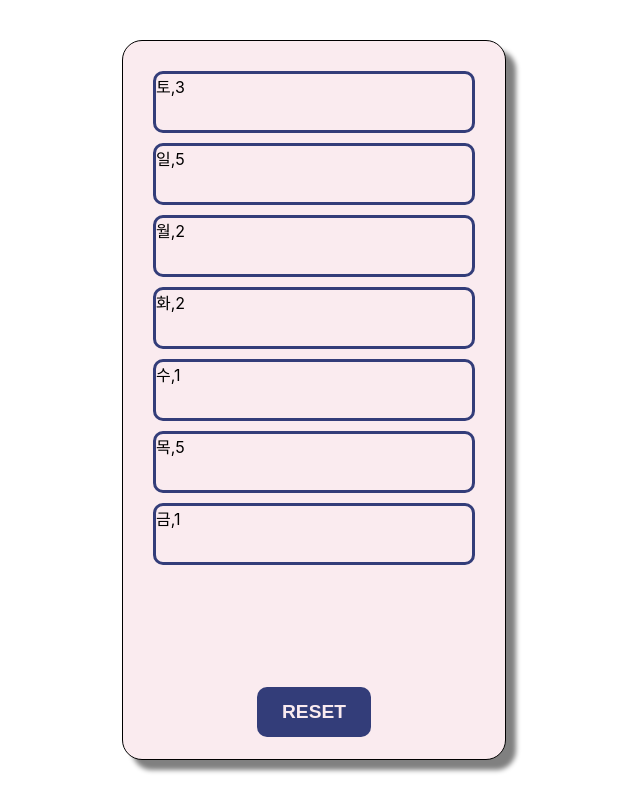
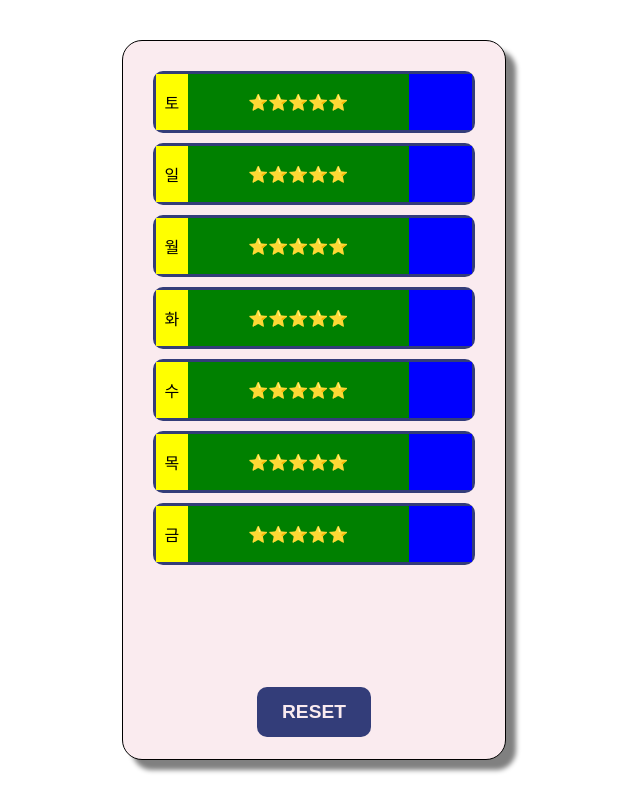
Before and after one commit to nggoong/hanghae-weekly-grade, a React (Create React App) app: page / in a window 1280 px wide. Shown: the whole page, without its empty margins (326-966 px from the left). Built offline with nearby package versions, Linux system fonts and the light colour scheme.

Commit message:
코드 다듬기 및 요일별 리스트 UI 레이아웃 구성

```diff
--- a/src/App.js
+++ b/src/App.js
@@ -1,4 +1,4 @@
-import React, {useEffect, useState, useRef} from 'react'
+import React, { useEffect, useState } from 'react'
 import styled from 'styled-components'
 import GradeBar from './components/GradeBar';
 
@@ -19,7 +19,7 @@ function App() {
       day_and_score.push({day:sample_day[today++ % 7], score: new_score});
     }
     setDatas(day_and_score);
-  }, []);
+  }, [setDatas]);
 
 
   return (
--- a/src/components/GradeBar.js
+++ b/src/components/GradeBar.js
@@ -1,16 +1,7 @@
 import React from 'react';
 import styled from 'styled-components';
 
-const GradeBarItem = ({ data }) => {
 
-
-    return(
-        <GradeBarList>
-            <div className='day-area'>{data.day},{data.score} </div>
-            <div></div>
-        </GradeBarList>
-    )
-}
 
 const GradeBar = ({ datas }) => {
 
@@ -58,11 +49,41 @@ const GradeBarButtonWrapper = styled.div`
         font-size:120%;
         font-weight:bold;
         cursor:pointer;
-
     }
 `
 
+export default GradeBar;
+
+const GradeBarItem = ({ data }) => {
+
+
+    return(
+        <GradeBarList>
+
+            <div className='day-area'>{data.day}</div>
+            <div className='scorebox-area'>
+                {/* 아까 그거 넣기 */}
+                ⭐⭐⭐⭐⭐
+            </div>
+            <div className='actions-area'></div>
+        </GradeBarList>
+    )
+}
+
+
+// {[...Array(5)].map((n, index)=> {
+//     return(
+//         <>
+//         {data.day} {index}
+//         </>
+//     )
+// })}
+
+
+
 const GradeBarList = styled.div`
+    display:flex;
+
     width:100%;
     height:calc(100% / 8);
     /* height: */
@@ -72,6 +93,29 @@ const GradeBarList = styled.div`
     border-radius:10px;
     cursor:pointer;
 
+    & > .day-area {
+        display:flex;
+        justify-content:center;
+        align-items:center;
+        background:yellow;
+        width:10%;
+        height:100%;
+    }
+    & > .scorebox-area {
+        display:flex;
+        justify-content:center;
+        align-items:center;
+        background:green;
+        width:70%;
+        height:100%;
+    }
+    & > .actions-area {
+        display:flex;
+        justify-content:center;
+        align-items:center;
+        background:blue;
+        width:20%;
+        height:100%;
+    }
+
 `
-
-export default GradeBar
```
